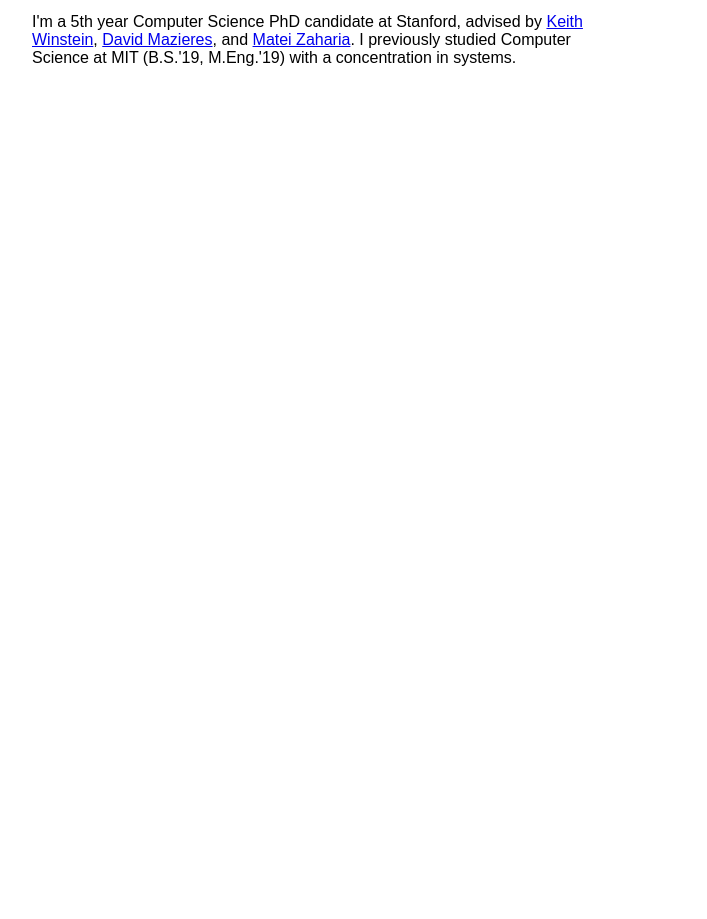
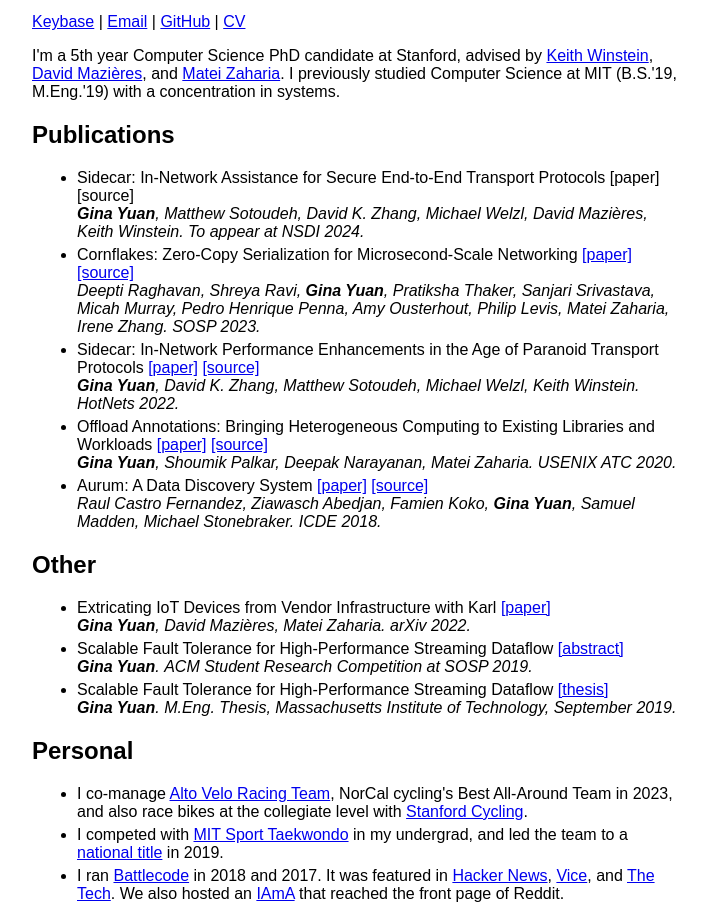
Before and after one commit to ygina/ygina.github.io, a plain HTML site: page index.html in a window 1280 px wide. Shown: the part 286-1205 px from the top of the page, without its empty margins (16-723 px from the left). Before the commit the page ends 800 px from the top, so only its background shows below. Drawn offline with Linux system fonts and the light colour scheme.

Commit message:
copy previous website information and add sidecar

```diff
--- a/index.html
+++ b/index.html
@@ -9,12 +9,98 @@
     <h1>Gina Yuan</h1>
     <div class="crop"><img src="static/profile.jpg"></div>
     <p>
+      <a href="https://keybase.io/ygina">Keybase</a>
+      |
+      <a href="mailto:gyuan@cs.stanford.edu">Email</a>
+      |
+      <a href="https://www.github.com/ygina">GitHub</a>
+      |
+      <a href="static/cv_yuan.pdf">CV</a>
+    </p>
+    <p>
       I'm a 5th year Computer Science PhD candidate at Stanford, advised by
       <a href="https://cs.stanford.edu/~keithw/">Keith Winstein</a>,
-      <a href="https://www.scs.stanford.edu/~dm/">David Mazieres</a>, and
-      <a href="https://cs.stanford.edu/~matei/">Matei Zaharia</a>.
+      <a href="https://www.scs.stanford.edu/~dm/">David Mazières</a>, and
+      <a href="https://people.eecs.berkeley.edu/~matei/">Matei Zaharia</a>.
       I previously studied Computer Science at MIT (B.S.'19, M.Eng.'19) with a
       concentration in systems.
     </p>
+
+    <h2>Publications</h2>
+      <ul>
+        <li>
+          Sidecar: In-Network Assistance for Secure End-to-End Transport Protocols
+          [paper]
+          [source]
+          <br>
+          <i><b>Gina Yuan</b>, Matthew Sotoudeh, David K. Zhang, Michael Welzl, David Mazières, Keith Winstein.</i>
+          <i>To appear at NSDI 2024.</i>
+        </li>
+        <li>
+          Cornflakes: Zero-Copy Serialization for Microsecond-Scale Networking
+          <a href="https://dl.acm.org/doi/10.1145/3600006.3613137">[paper]</a>
+          <a href="https://github.com/deeptir18/cornflakes">[source]</a>
+          <br>
+          <i>Deepti Raghavan, Shreya Ravi, <b>Gina Yuan</b>, Pratiksha Thaker, Sanjari Srivastava, Micah Murray, Pedro Henrique Penna, Amy Ousterhout, Philip Levis, Matei Zaharia, Irene Zhang.</i>
+          <i>SOSP 2023.</i>
+        </li>
+        <li>
+          Sidecar: In-Network Performance Enhancements in the Age of Paranoid Transport Protocols
+          <a href="https://conferences.sigcomm.org/hotnets/2022/papers/hotnets22_yuan.pdf">[paper]</a>
+          <a href="https://github.com/ygina/quack">[source]</a>
+          <br>
+          <i><b>Gina Yuan</b>, David K. Zhang, Matthew Sotoudeh, Michael Welzl, Keith Winstein.</i>
+          <i>HotNets 2022.</i>
+        </li>
+        <li>
+          Offload Annotations: Bringing Heterogeneous Computing to Existing Libraries and Workloads
+          <a href="https://www.usenix.org/conference/atc20/presentation/yuan">[paper]</a>
+          <a href="https://github.com/stanford-futuredata/offload-annotations">[source]</a>
+          <br>
+          <i><b>Gina Yuan</b>, Shoumik Palkar, Deepak Narayanan, Matei Zaharia.</i>
+          <i>USENIX ATC 2020.</i>
+        </li>
+        <li>
+          Aurum: A Data Discovery System
+          <a href="https://ieeexplore.ieee.org/document/8509315">[paper]</a>
+          <a href="https://github.com/mitdbg/aurum-datadiscovery">[source]</a>
+          <br>
+          <i>Raul Castro Fernandez, Ziawasch Abedjan, Famien Koko, <b>Gina Yuan</b>, Samuel Madden, Michael Stonebraker.</i>
+          <i>ICDE 2018.</i>
+        </li>
+      </ul>
+
+      <h2>Other</h2>
+      <ul>
+        <li>
+          Extricating IoT Devices from Vendor Infrastructure with Karl
+          <a href="https://arxiv.org/abs/2204.13737" rel="nofollow">[paper]</a>
+          <br>
+          <i><b>Gina Yuan</b>, David Mazières, Matei Zaharia.</i>
+          <i>arXiv 2022.</i>
+        </li>
+        <li>
+          Scalable Fault Tolerance for High-Performance Streaming Dataflow
+          <a href="papers/src19-treeclocks.pdf">[abstract]</a>
+          <br>
+          <i><b>Gina Yuan</b>.</i>
+          <i>ACM Student Research Competition at SOSP 2019.</i>
+        </li>
+        <li>
+          Scalable Fault Tolerance for High-Performance Streaming Dataflow
+          <a href="papers/meng19-thesis.pdf">[thesis]</a>
+          <br>
+          <i><b>Gina Yuan</b>.</i>
+          <i>M.Eng. Thesis, Massachusetts Institute of Technology, September 2019.</i>
+        </li>
+      </ul>
+
+      <h2>Personal</h2>
+      <ul>
+        <li>I co-manage <a href="https://www.altovelo.org/">Alto Velo Racing Team</a>, NorCal cycling's Best All-Around Team in 2023, and also race bikes at the collegiate level with <a href="https://cycling.stanford.edu/">Stanford Cycling</a>.</li>
+        <li>I competed with <a href="https://www.facebook.com/MITSportTaekwondo/">MIT Sport Taekwondo</a> in my undergrad, and led the team to a <a href="https://clubsports.mit.edu/news-article/sport-taekwondo-earns-national-title/">national title</a> in 2019.</li>
+        <li>I ran <a href="https://battlecode.org/#/">Battlecode</a> in 2018 and 2017. It was featured in <a href="https://news.ycombinator.com/item?id=12660056">Hacker News</a>, <a href="https://motherboard.vice.com/en_us/article/ypn5vw/mit-grooms-tomorrows-ai-developers-by-making-them-battle-each-other">Vice</a>, and <a href="https://thetech.com/2018/02/08/iap-competitions">The Tech</a>. We also hosted an <a href="https://www.reddit.com/r/IAmA/comments/5kwuy7/we_are_battlecode_mits_longestrunning_programming/">IAmA</a> that reached the front page of Reddit.</li>
+      </ul>
+
   </div>
 </body>
--- a/style.css
+++ b/style.css
@@ -6,7 +6,7 @@ body {
 
 .container {
   margin-left: 40px;
-  width: 600px;
+  width: 650px;
 }
 
 .crop {
@@ -24,3 +24,7 @@ body {
   font-weight: bold;
   font-style: italic;
 }
+
+li {
+  margin: 5px;
+}
```
Also changed, not shown: 4 other files.
